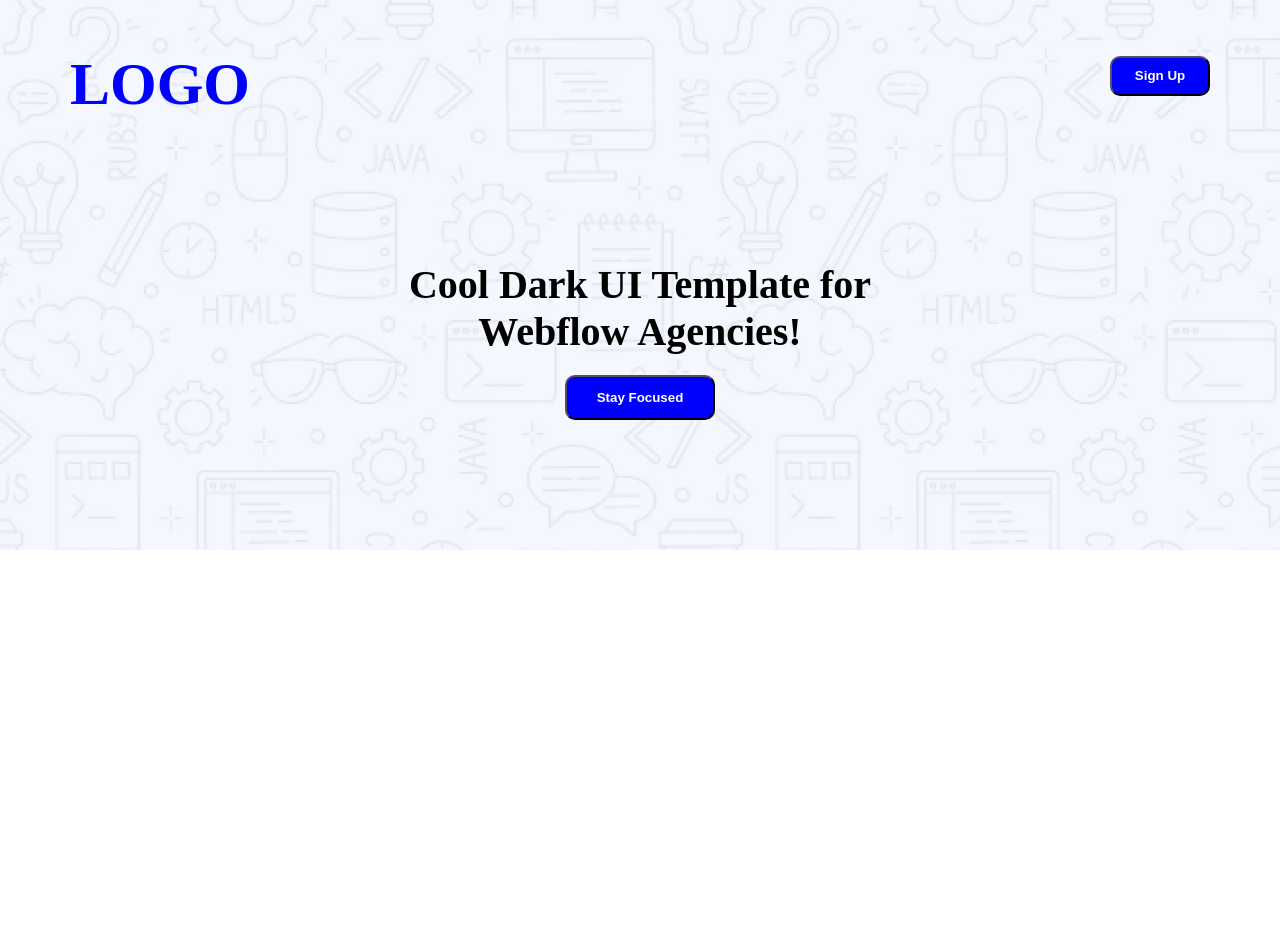
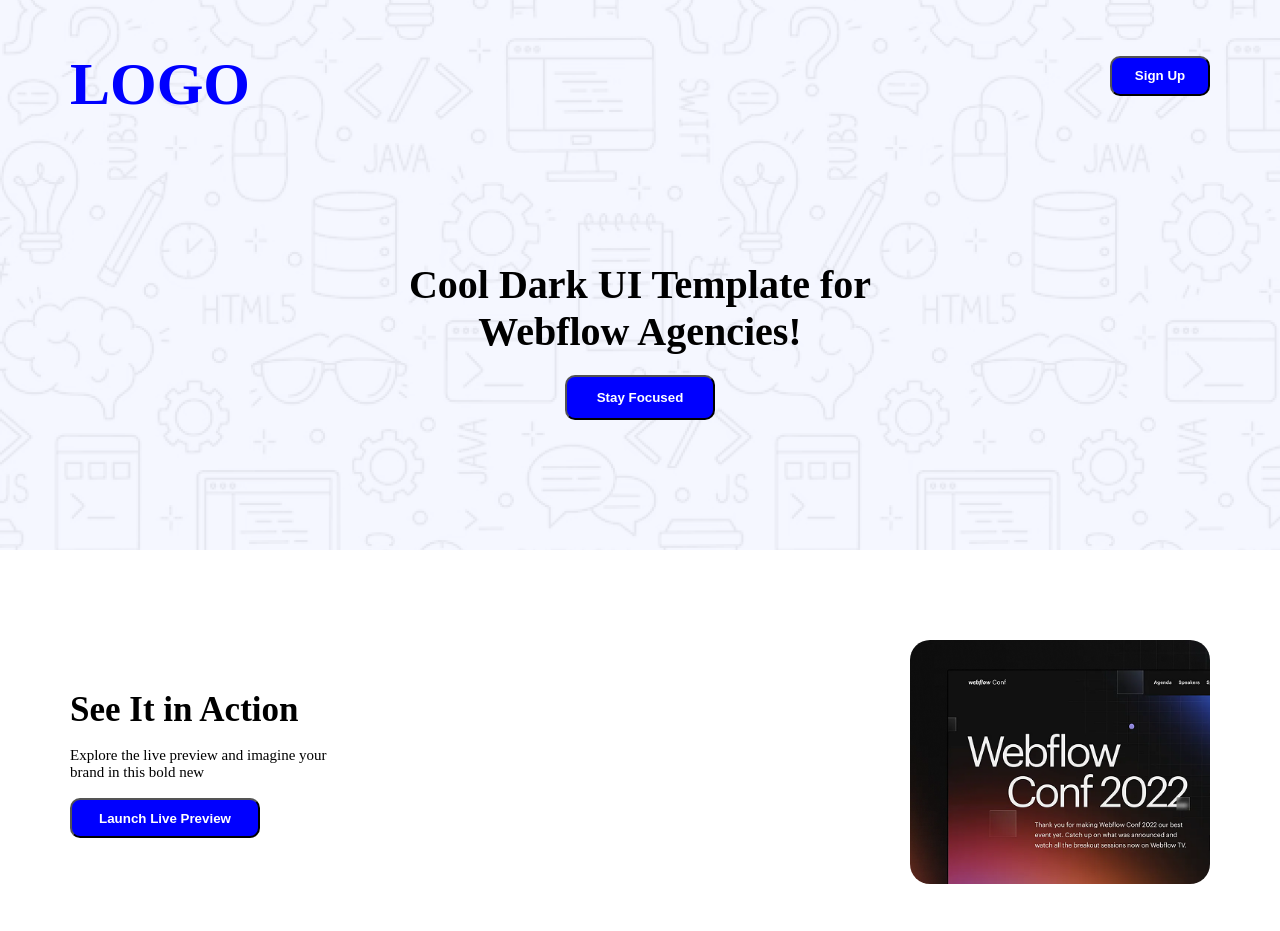
Before and after one commit to Muntacir-Tamim/B12A01, a plain HTML site: page index.html in a window 1280 px wide. Before the commit the page ends 800 px from the top, so only its background shows below. Drawn offline with Linux system fonts and the light colour scheme.

Commit message:
added main first-section

```diff
--- a/index.html
+++ b/index.html
@@ -26,7 +26,17 @@
     </header>
 
     <main>
+          <section class="first-section">
+            <div class="left-section">
+                <h1>See It in Action</h1>
+                <p><br>Explore the live preview and imagine your <br>brand in this bold new <br><br> </p>
+                <button class="launch-preview-button">Launch Live Preview</button>
+            </div>
+            <div class="rightt-section">
+                <img src="Assets/wc-mini.png" alt="">
+            </div>
 
+        </section>
     </main>
 
     <footer>
--- a/styles/style.css
+++ b/styles/style.css
@@ -74,3 +74,43 @@ nav button:hover{
     background-image: url('../Assets/Hero-bg.png');
 
 }
+
+
+/* 01-section */
+.first-section{
+
+    margin: 0 auto;
+    width: 1140px;
+    height: 328px;
+    display: flex;
+    justify-content: space-between;
+    align-items: center;
+    margin-bottom: 50px;
+    margin-top: 50px;
+    background-color: white
+}
+
+.left-section h1{
+    font-size: 35px;
+}
+.left-section p{
+    font-size: 15px;
+}
+
+.launch-preview-button{
+    width: 190px;
+    height: 40px;
+    background-color: blue;
+    border-radius: 10px;
+    color: white;
+    font-weight: bold;
+    cursor: pointer;
+
+}
+.launch-preview-button:hover{
+    background-color: #5d4bbe;
+}
+.rightt-section img{
+    border-radius: 20px;
+    width: 300px;
+}
```
